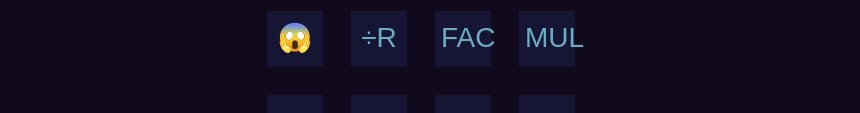
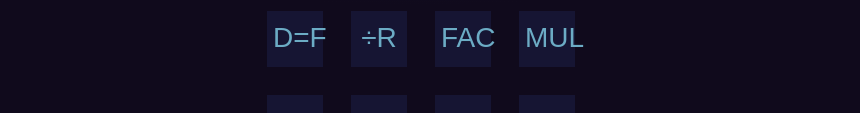
Before and after one commit to butikofer/isaac-calculator, a plain HTML site: page index.html in a window 1280 px wide. Shown: the part 235-348 px from the top of the page, without its empty margins (219-1079 px from the left). Drawn offline with Linux system fonts and the light colour scheme.

Commit message:
Change decimal-to-fraction

```diff
--- a/index.html
+++ b/index.html
@@ -367,7 +367,7 @@
     <div id="calculator" class="calculator">
         <div id="viewer" class="viewer">0</div>
 
-        <button id="col1" data-ops="to fraction" class="ops">😱</button>
+        <button id="col1" data-ops="to fraction" class="ops">D=F</button>
         <button data-ops="divide with remainder" class="ops">&divide;R</button>
         <button data-ops="factors" class="ops">FAC</button>
         <button data-ops="multiples" class="ops">MUL</button>
```
